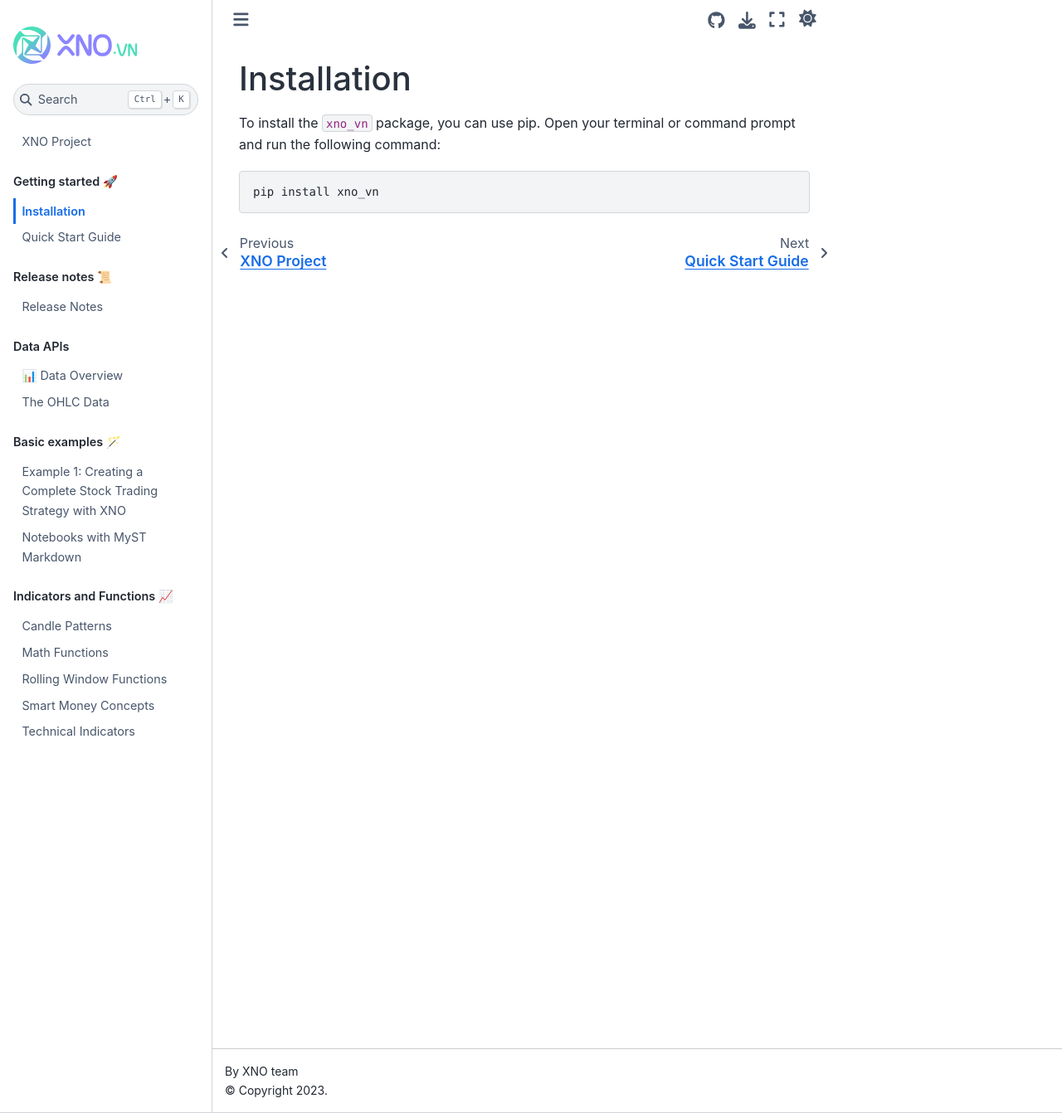
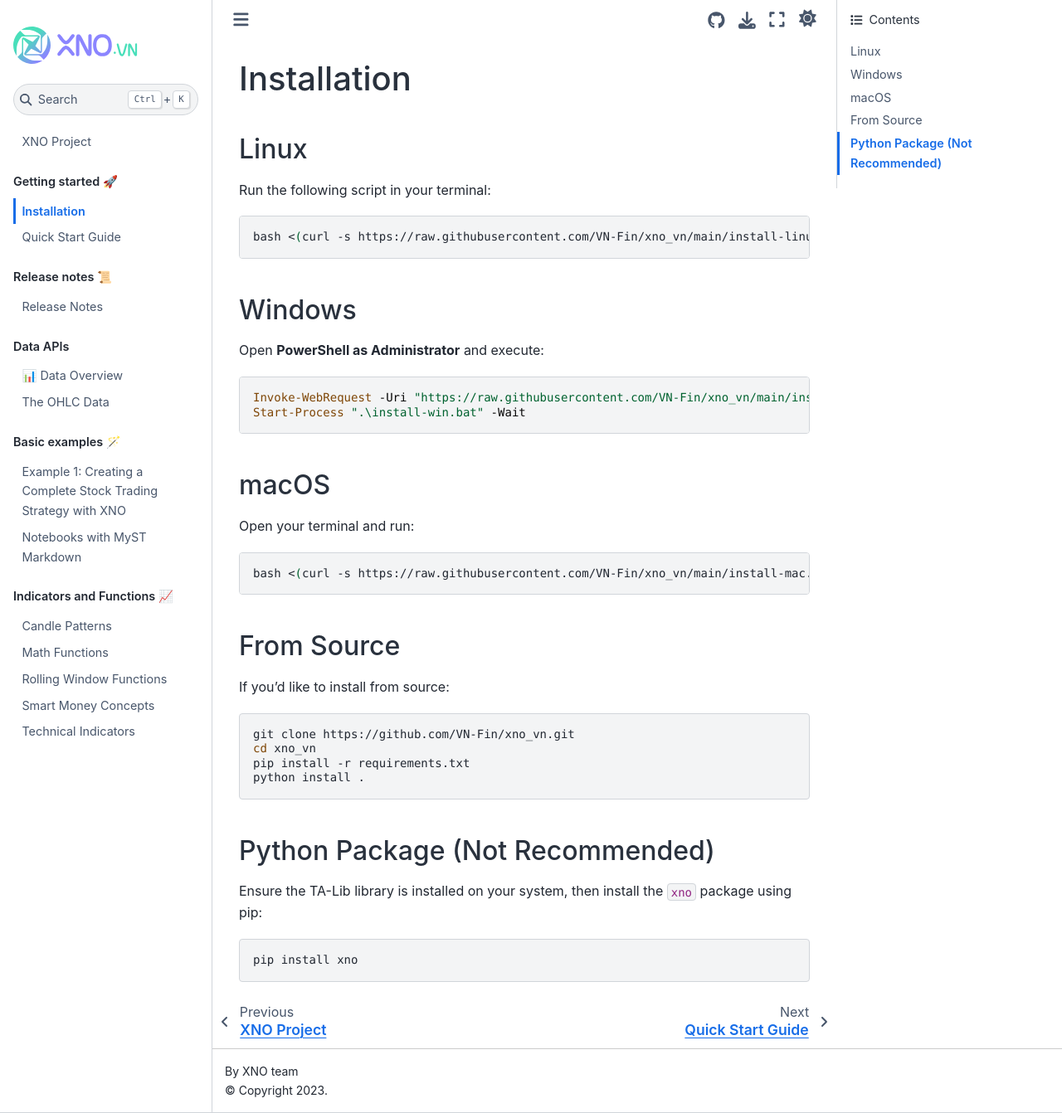
Before and after one commit to VN-Fin/xno_vn, a Jupyter Book: the page built from docs/started/installation.md, in a window 1280 px wide and 1342 px high. Shown: the whole window at 83% size. Built offline with Jupyter Book 1.0.4 settings and Sphinx 7.4.7 and the Sphinx Book theme 1.1.4, drawn with Linux system fonts in a browser that asks for light colours; pages that are not in the unit, such as notebooks, are missing from menus.

Commit message:
Add installation.md

````diff
--- a/docs/started/installation.md
+++ b/docs/started/installation.md
@@ -1,7 +1,46 @@
+
 # Installation
 
-To install the `xno_vn` package, you can use pip. Open your terminal or command prompt and run the following command:
+## Linux
+
+Run the following script in your terminal:
 
 ```bash
-pip install xno_vn
+bash <(curl -s https://raw.githubusercontent.com/VN-Fin/xno_vn/main/install-linux.sh)
 ```
+
+## Windows
+
+Open **PowerShell as Administrator** and execute:
+
+```powershell
+Invoke-WebRequest -Uri "https://raw.githubusercontent.com/VN-Fin/xno_vn/main/install-win.bat" -OutFile "install-win.bat"
+Start-Process ".\install-win.bat" -Wait
+```
+
+## macOS
+
+Open your terminal and run:
+
+```bash
+bash <(curl -s https://raw.githubusercontent.com/VN-Fin/xno_vn/main/install-mac.sh)
+```
+
+## From Source
+
+If you'd like to install from source:
+
+```bash
+git clone https://github.com/VN-Fin/xno_vn.git
+cd xno_vn
+pip install -r requirements.txt
+python install .
+```
+
+## Python Package (Not Recommended)
+
+Ensure the TA-Lib library is installed on your system, then install the `xno` package using pip:
+
+```bash
+pip install xno
+```
````
